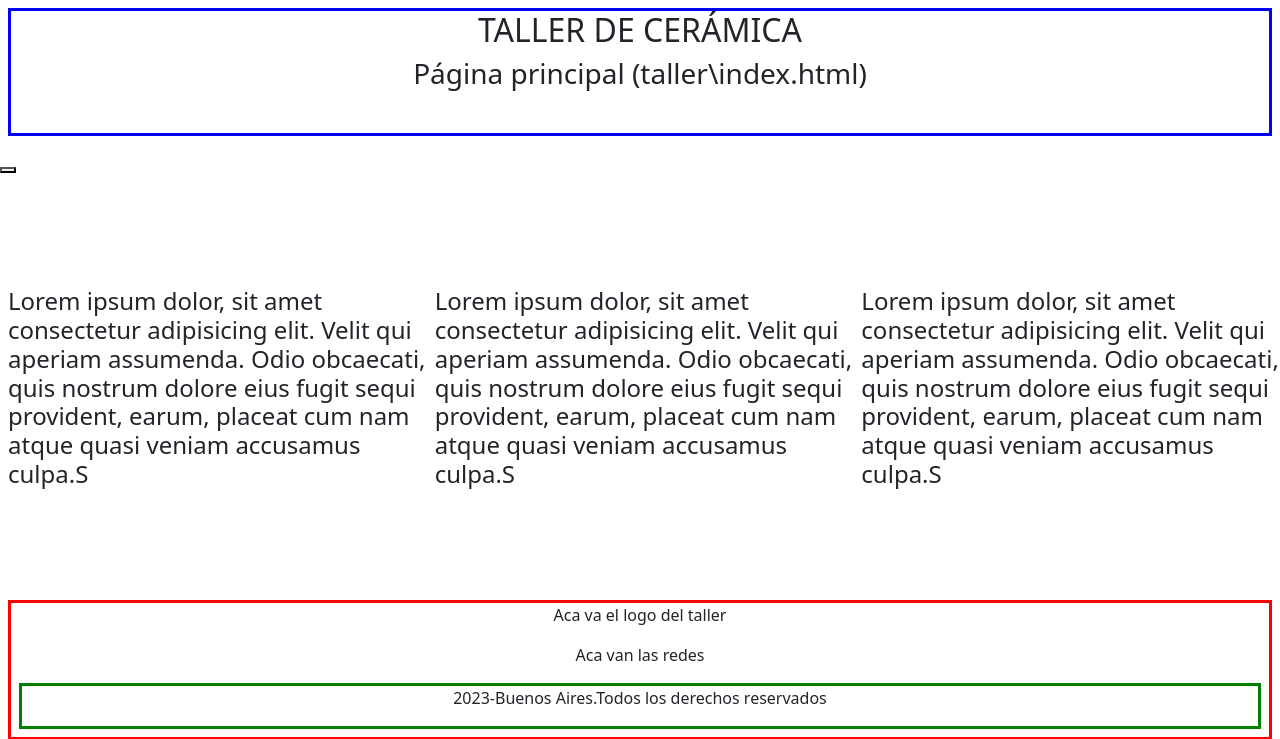
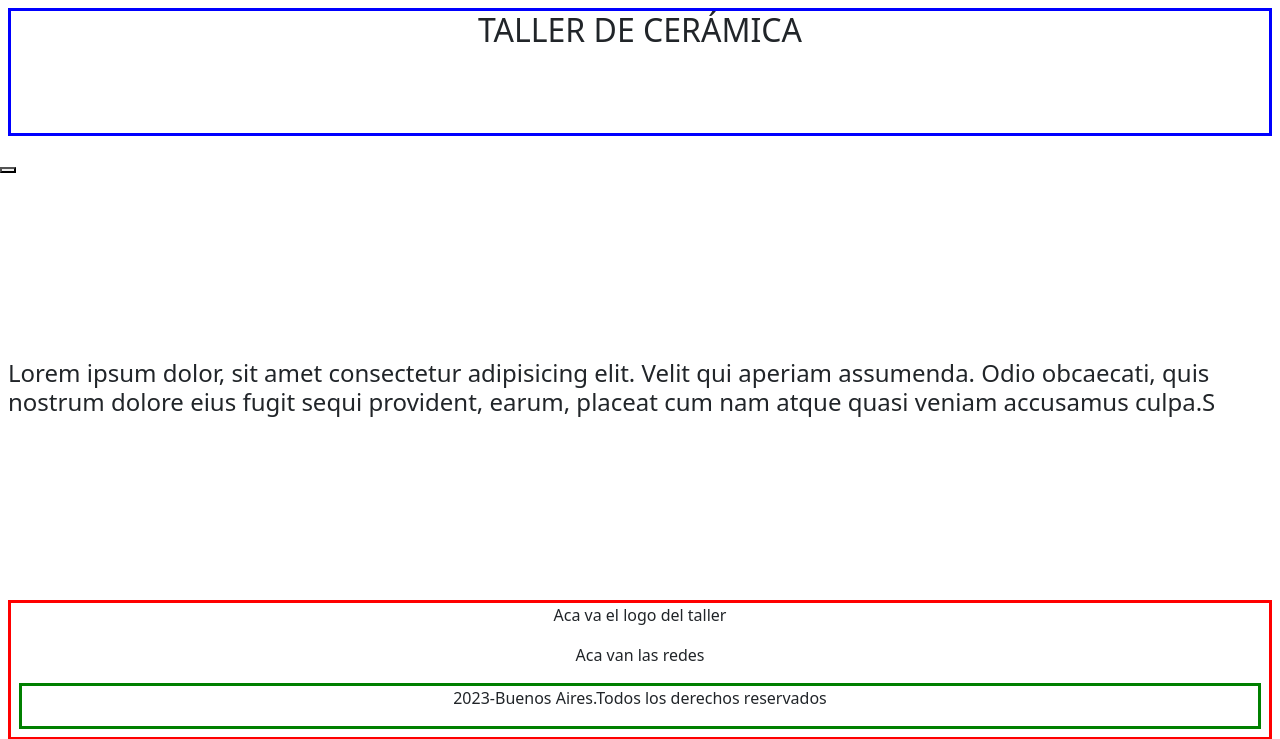
Before and after one commit to SSDD2022/TP3, a Django app: page / in a window 1280 px wide. Shown: the top 739 px of the page. Run offline with Django 4.2, Linux system fonts and the light colour scheme; some libraries are stand-ins or nearby versions.

```diff
--- a/taller/templates/taller/index.html
+++ b/taller/templates/taller/index.html
@@ -1,18 +1,14 @@
 {% extends 'taller/base.html' %}
 {% load static %}
-
-{% block extra_css %}
-    <link rel="stylesheet" href="{% static 'taller/css/index.css' %}">
-{% endblock %}
 
 {% block title %}Taller{% endblock %}
 <body>
     <h2>Taller de Cerámica</h2>
-     {% block header %}
+
+    {% block header %}
 
         <div class="header">
                 <h2>TALLER DE CERÁMICA</h2>
-                <h3>Página principal  ({{pagina}})</h3>
         </div>
 
     {% endblock %}
@@ -20,10 +16,10 @@
     {% block content %}
         <section class="contenido-main">
             <h4>Lorem ipsum dolor, sit amet consectetur adipisicing elit. Velit qui aperiam assumenda. Odio obcaecati, quis nostrum dolore eius fugit sequi provident, earum, placeat cum nam atque quasi veniam accusamus culpa.S</h4>
-            <h4>Lorem ipsum dolor, sit amet consectetur adipisicing elit. Velit qui aperiam assumenda. Odio obcaecati, quis nostrum dolore eius fugit sequi provident, earum, placeat cum nam atque quasi veniam accusamus culpa.S</h4>
-            <h4>Lorem ipsum dolor, sit amet consectetur adipisicing elit. Velit qui aperiam assumenda. Odio obcaecati, quis nostrum dolore eius fugit sequi provident, earum, placeat cum nam atque quasi veniam accusamus culpa.S</h4>
+        </section>
 
-        </section>
     {% endblock %}
 </body>
-</html>
+</html>{% block extra_css %}
+    <link rel="stylesheet" href="{% static 'taller/css/index.css' %}">
+{% endblock %}
```
